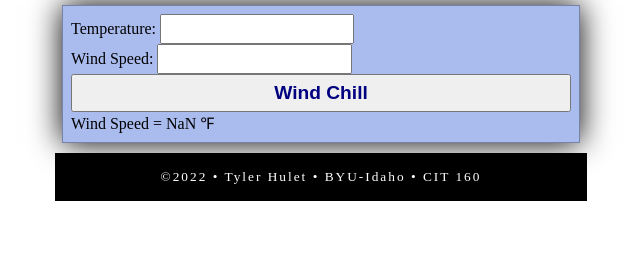
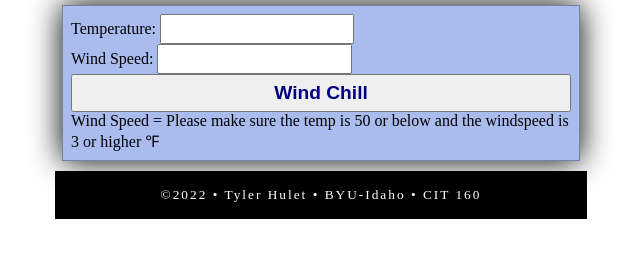
Before and after one commit to TyHulet/cit160, a plain HTML site: page windChill.html in a window 1280 px wide. Both pictures are taken after a click on the button "Wind Chill". Shown: the part 82-340 px from the top of the page, without its empty margins (319-959 px from the left). Drawn offline with Linux system fonts and the light colour scheme.

Commit message:
W10 Update

```diff
--- a/windChill.html
+++ b/windChill.html
@@ -17,20 +17,23 @@
         <label>Temperature: <input type="text" id="temp"></label> <br>
         <label>Wind Speed: <input type="text" id="wind"></label> <br>
         <button onclick="doInputOutput()">Wind Chill</button>
-         <div id="output"></div>
+        <div id="output"></div>
     </main>
     <footer>
         &copy;<span id="copyright"></span> &bull; Tyler Hulet &bull; BYU-Idaho &bull; CIT 160
     </footer>
     <script>
         document.querySelector('#copyright').textContent = new Date().getFullYear();
-    function doInputOutput(){
-        let temperature = parseFloat(document.querySelector('#temp').value);
-        let windspeed = parseFloat(document.querySelector('#wind').value);
-        let output = temperature + windspeed;
-        document.querySelector('#output').innerHTML = `Wind Speed = ${output} <span>&#8457;</span>`;
-    }
-
+        function doInputOutput() {
+            let temperature = parseFloat(document.querySelector('#temp').value);
+            let windspeed = parseFloat(document.querySelector('#wind').value);
+            if (temperature <= 50 && windspeed >= 3) {
+                windchill = temperature + windspeed;
+            } else {
+                windchill = `Please make sure the temp is 50 or below and the windspeed is 3 or higher`
+            }
+            document.querySelector('#output').innerHTML = `Wind Speed = ${windchill} <span>&#8457;</span>`;
+        }
     </script>
 </body>
 
```
